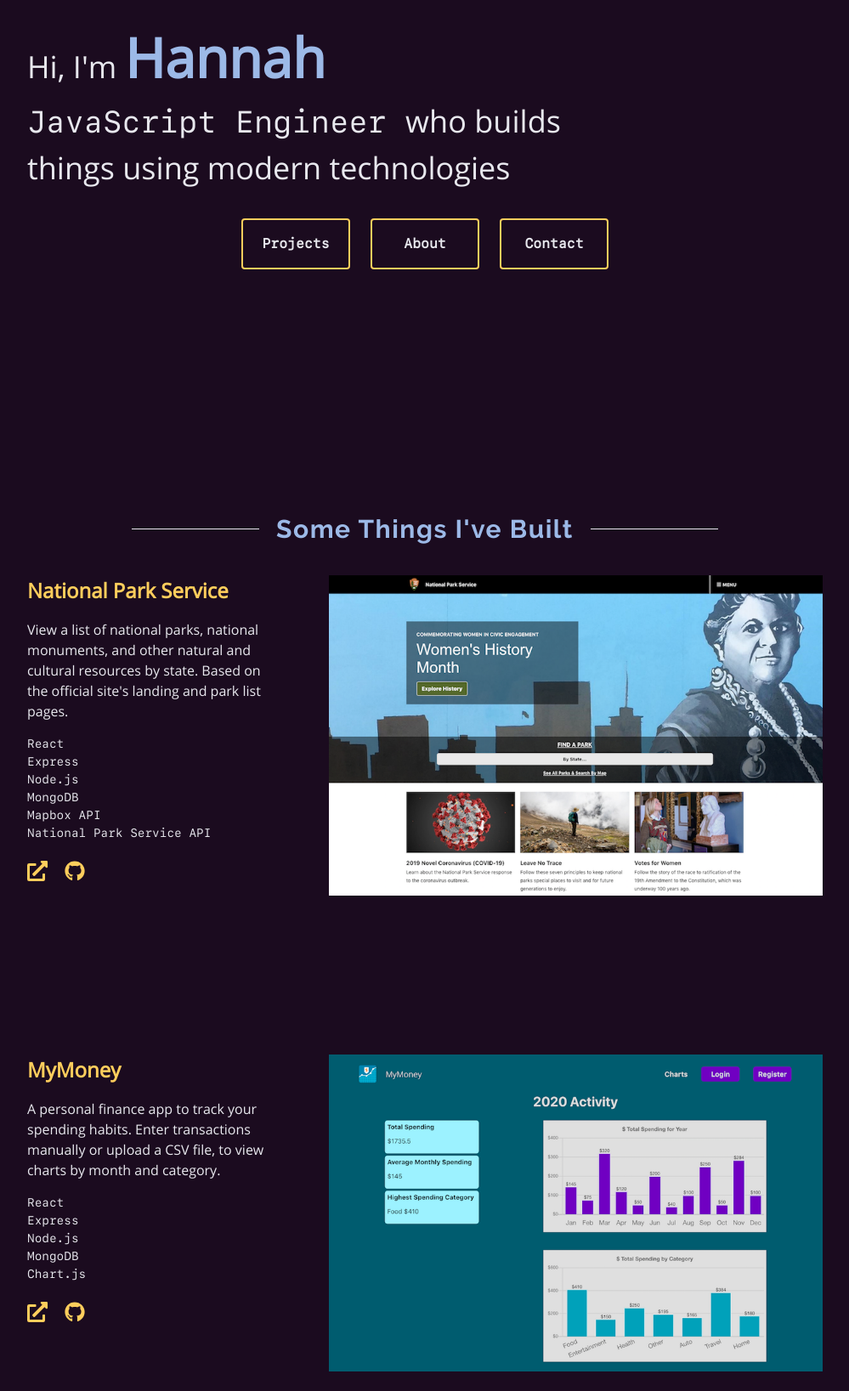
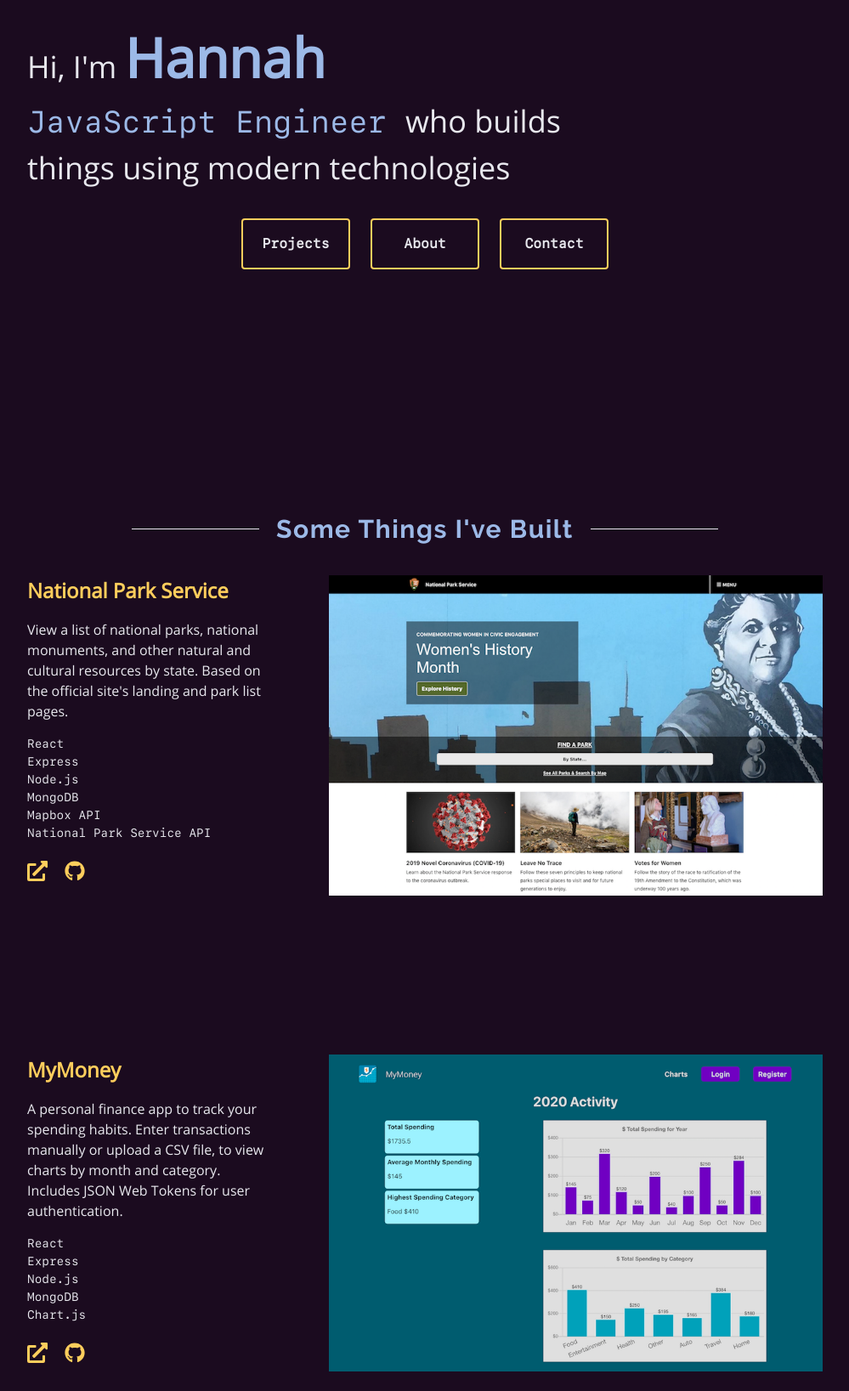
Before and after one commit to RunHannah/website, a Gatsby site: page / in a window 1280 px wide. Shown: the part 300-1937 px from the top of the page at 85% size, without its empty margins (140-1139 px from the left). Built offline with nearby package versions, Linux system fonts and the light colour scheme; Gatsby itself is replaced by a stand-in of ours.

Commit message:
update data and color to role

```diff
--- a/src/css/global.css
+++ b/src/css/global.css
@@ -83,7 +83,7 @@
 }
 
 .title,
-.javascript,
+.role,
 .name {
   color: #9cb9e7;
 }
--- a/src/data/data.js
+++ b/src/data/data.js
@@ -41,10 +41,10 @@
     img2: "pieCharts.png",
     title: "MyMoney",
     info:
-      "A personal finance app to track your spending habits. Enter transactions manually or upload a CSV file, to view charts by month and category.",
+      "A personal finance app to track your spending habits. Enter transactions manually or upload a CSV file, to view charts by month and category. Includes JSON Web Tokens for user authentication.",
     info2: "React, Express, Node.js, MongoDB, Chart.js",
     url: "https://my-money-mern.herokuapp.com/",
-    repo: "https://github.com/RunHannah/finance-tracker",
+    repo: "https://github.com/RunHannah/my-money",
   },
 ]
 
```
